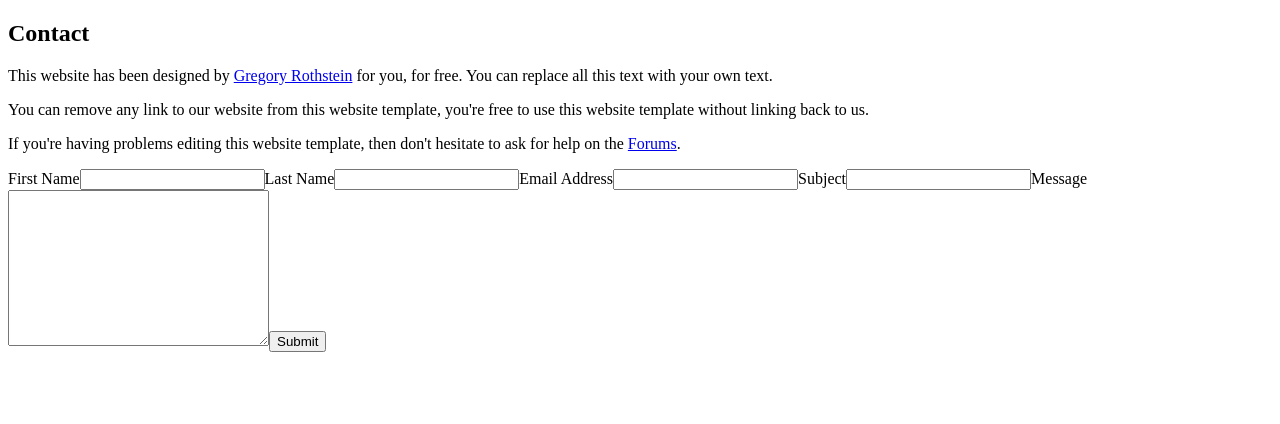
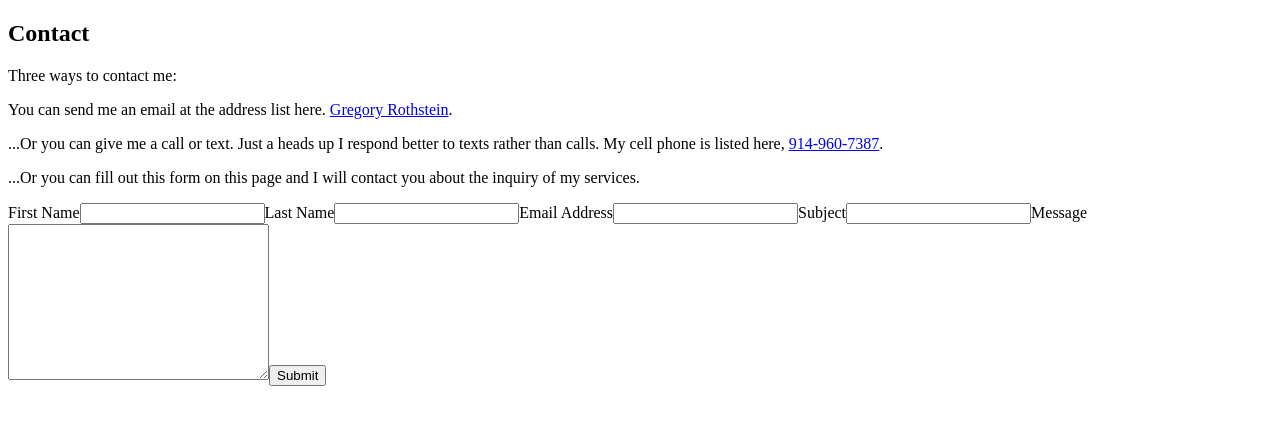
Before and after one commit to groths89/thecommodoredesigns, a Gatsby site: page /contact in a window 1280 px wide. Built offline with nearby package versions, Linux system fonts and the light colour scheme; Gatsby itself is replaced by a stand-in of ours.

Commit message:
Changed contact page text

```diff
--- a/src/pages/contact.js
+++ b/src/pages/contact.js
@@ -7,14 +7,15 @@ const ContactPage = () => (
 						<h2>Contact</h2>
 						<div>
 							<div>
+								<p>Three ways to contact me:</p>
 								<p>
-									This website has been designed by <a href="#">Gregory Rothstein</a> for you, for free. You can replace all this text with your own text.
+									You can send me an email at the address list here. <a href="#">Gregory Rothstein</a>.
 								</p>
 								<p>
-									You can remove any link to our website from this website template, you're free to use this website template without linking back to us.
+									...Or you can give me a call or text. Just a heads up I respond better to texts rather than calls. My cell phone is listed here, <a href="#"> 914-960-7387</a>.
 								</p>
 								<p>
-									If you're having problems editing this website template, then don't hesitate to ask for help on the <a href="#">Forums</a>.
+									...Or you can fill out this form on this page and I will contact you about the inquiry of my services.
 								</p>
 							</div>
 
```
